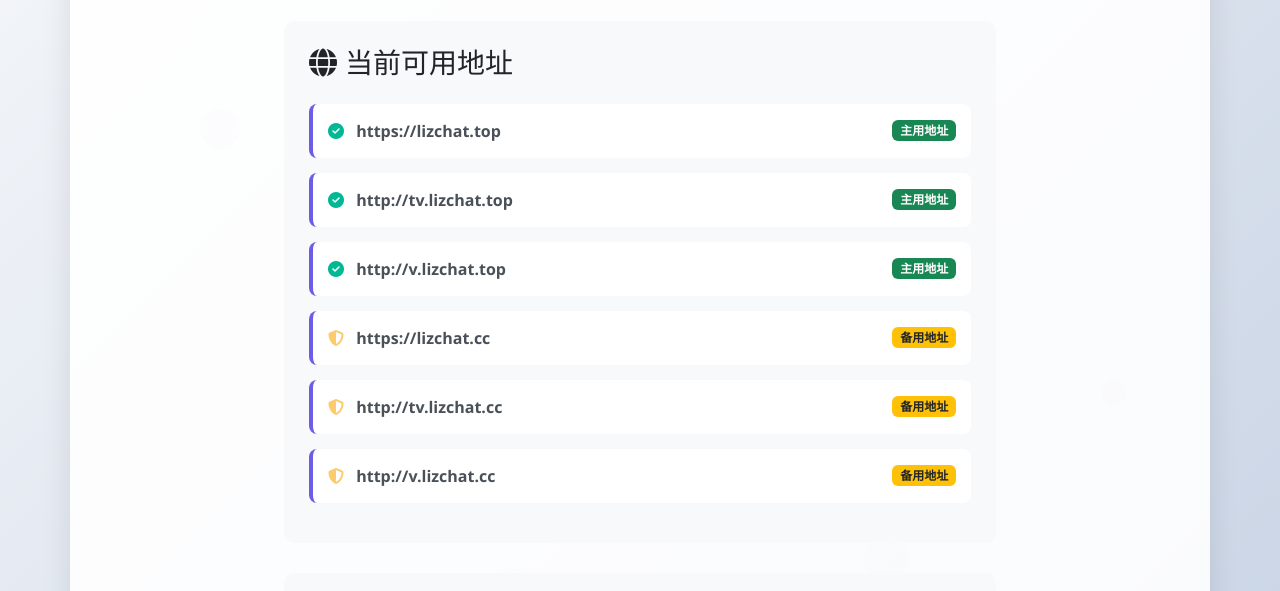
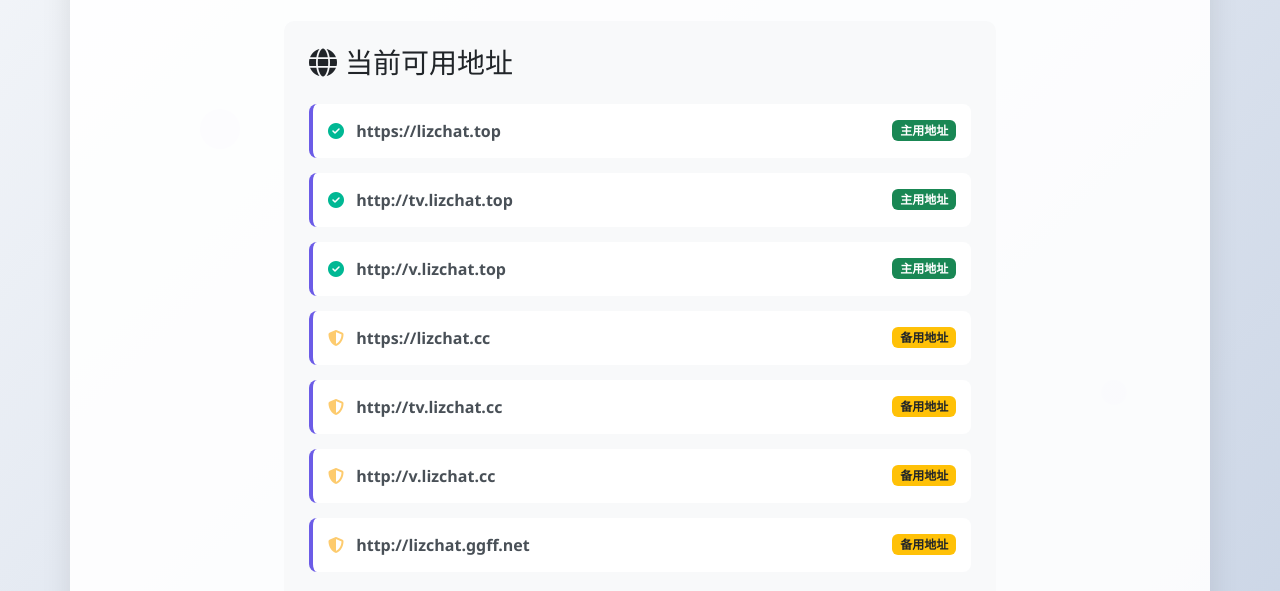
Before and after one commit to lizchat/lizchat.github.io, a plain HTML site: page index.html in a window 1280 px wide. Shown: the part 209-800 px from the top of the page. Drawn offline with nearby package versions, Linux system fonts and the light colour scheme.

Commit message:
Update index.html

```diff
--- a/index.html
+++ b/index.html
@@ -221,6 +221,15 @@
                             <span class="badge bg-warning text-dark">备用地址</span>
                         </div>
                     </a>
+		    <a href="http://lizchat.ggff.net" target="_blank" class="address-link">
+                        <div class="d-flex justify-content-between align-items-center">
+                            <div>
+                                <i class="fas fa-shield-alt me-2 backup"></i>
+                                <strong>http://lizchat.ggff.net</strong>
+                            </div>
+                            <span class="badge bg-warning text-dark">备用地址</span>
+                        </div>
+                    </a>
 
 					<!--
                     <a href="https://lizchat.vip" target="_blank" class="address-link">
```
